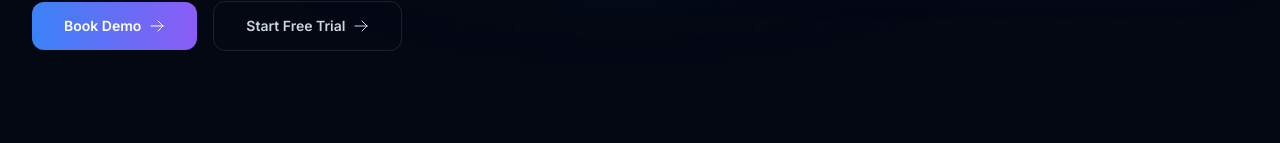
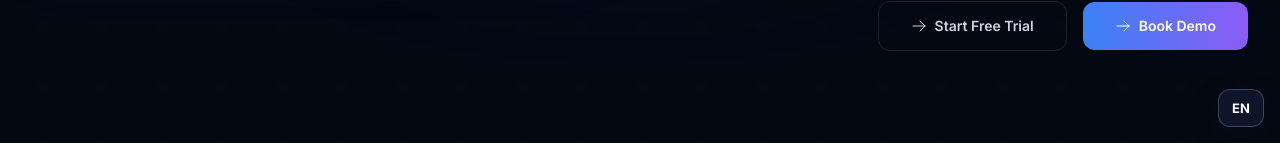
Before and after one commit to Premieros/55, a React (Vite) app in the folder auraos/client/: page / in a window 1280 px wide. Shown: the part 657-800 px from the top of the page. Built offline with nearby package versions, Linux system fonts and the light colour scheme; no server answers.

Commit message:
feat(auraos): enable Arabic and English UI

```diff
--- a/auraos/client/src/main.tsx
+++ b/auraos/client/src/main.tsx
@@ -5,7 +5,9 @@ import { Toaster } from 'react-hot-toast'
 import './performancePatch.ts'
 import App from './App.tsx'
 import ErrorBoundary from './components/ErrorBoundary.tsx'
+import LocalizationLayer from './components/LocalizationLayer.tsx'
 import './index.css'
+import './localization.css'
 
 ReactDOM.createRoot(document.getElementById('root')!).render(
   <React.StrictMode>
@@ -16,6 +18,7 @@ ReactDOM.createRoot(document.getElementById('root')!).render(
           v7_relativeSplatPath: true,
         }}
       >
+        <LocalizationLayer />
         <App />
         <Toaster
           position="top-right"
```
